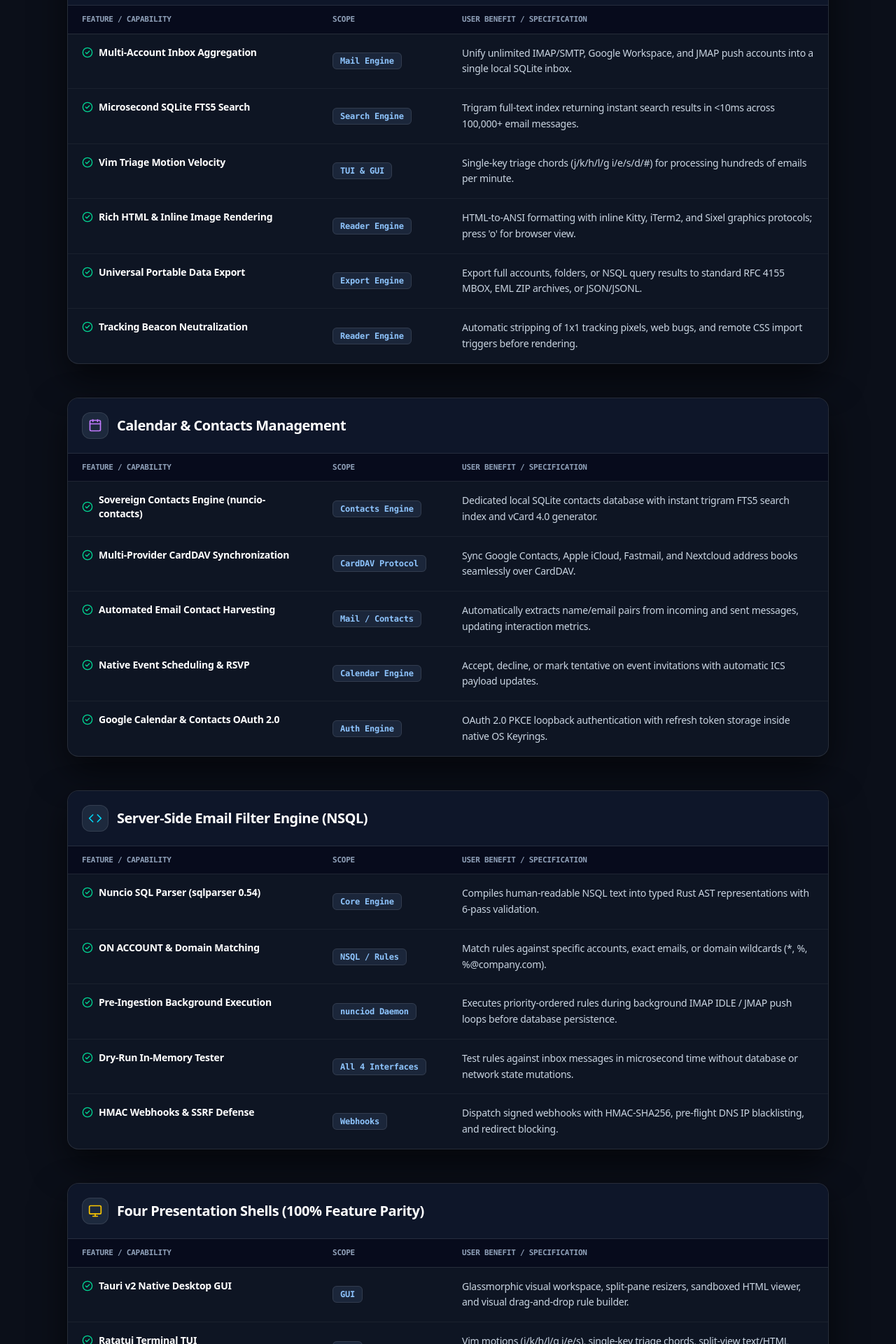
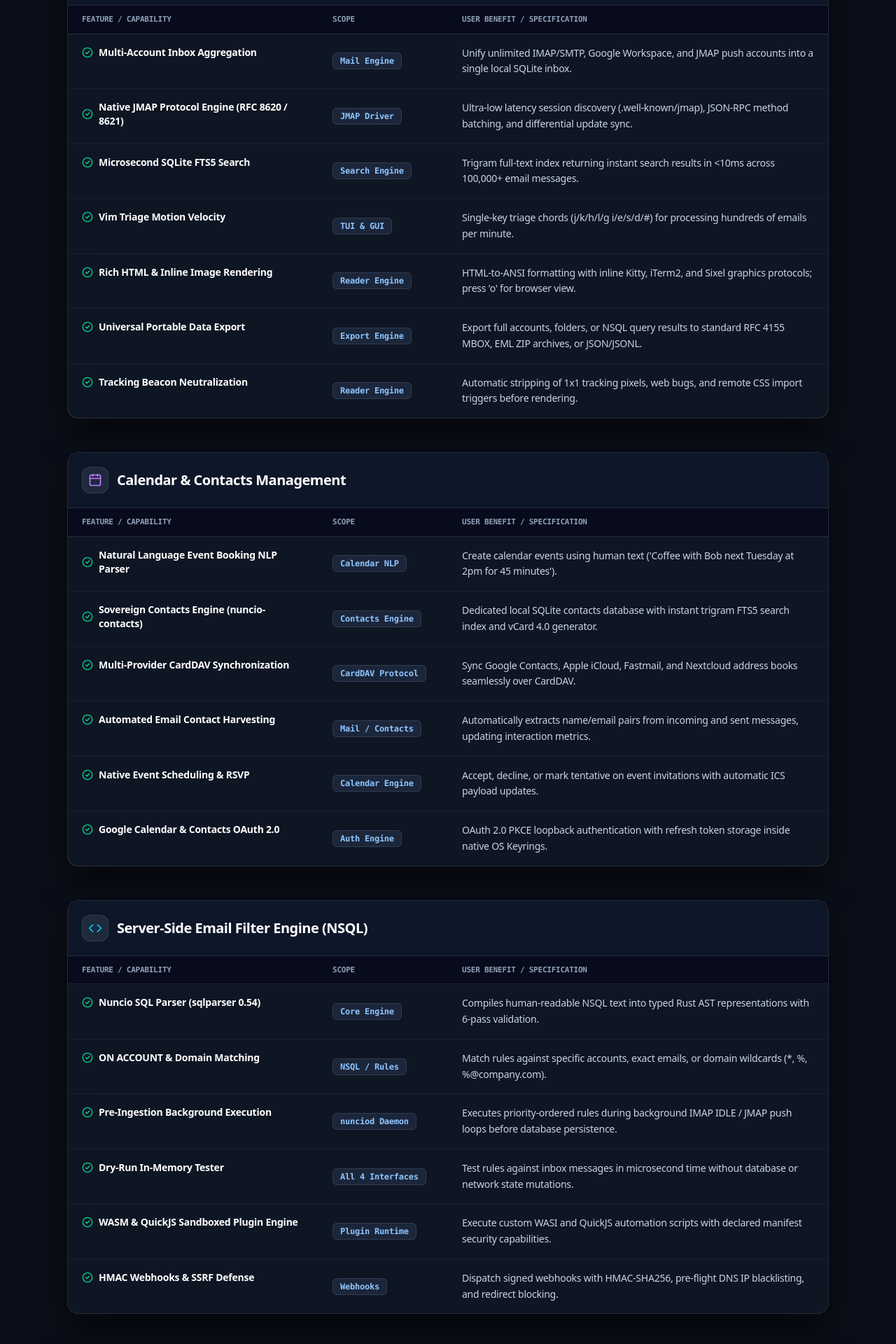
Before and after one commit to KofTwentyTwo/nuncio-website, a Next.js app: page /features in a window 1280 px wide. Shown: the part 460-2380 px from the top of the page at 70% size. Built offline with nearby package versions, Linux system fonts and the light colour scheme.

Commit message:
docs(features): update feature matrix documentation with JMAP, OpenPGP/SMIME, WASM Plugins, Local LLM, and NLP Calendar

```diff
--- a/src/app/features/page.tsx
+++ b/src/app/features/page.tsx
@@ -16,6 +16,7 @@ export default function FeaturesPage() {
       icon: <Mail className="w-5 h-5 text-blue-400" />,
       rows: [
         { feature: "Multi-Account Inbox Aggregation", scope: "Mail Engine", benefit: "Unify unlimited IMAP/SMTP, Google Workspace, and JMAP push accounts into a single local SQLite inbox." },
+        { feature: "Native JMAP Protocol Engine (RFC 8620 / 8621)", scope: "JMAP Driver", benefit: "Ultra-low latency session discovery (.well-known/jmap), JSON-RPC method batching, and differential update sync." },
         { feature: "Microsecond SQLite FTS5 Search", scope: "Search Engine", benefit: "Trigram full-text index returning instant search results in <10ms across 100,000+ email messages." },
         { feature: "Vim Triage Motion Velocity", scope: "TUI & GUI", benefit: "Single-key triage chords (j/k/h/l/g i/e/s/d/#) for processing hundreds of emails per minute." },
         { feature: "Rich HTML & Inline Image Rendering", scope: "Reader Engine", benefit: "HTML-to-ANSI formatting with inline Kitty, iTerm2, and Sixel graphics protocols; press 'o' for browser view." },
@@ -27,6 +28,7 @@ export default function FeaturesPage() {
       category: "Calendar & Contacts Management",
       icon: <Calendar className="w-5 h-5 text-purple-400" />,
       rows: [
+        { feature: "Natural Language Event Booking NLP Parser", scope: "Calendar NLP", benefit: "Create calendar events using human text ('Coffee with Bob next Tuesday at 2pm for 45 minutes')." },
         { feature: "Sovereign Contacts Engine (nuncio-contacts)", scope: "Contacts Engine", benefit: "Dedicated local SQLite contacts database with instant trigram FTS5 search index and vCard 4.0 generator." },
         { feature: "Multi-Provider CardDAV Synchronization", scope: "CardDAV Protocol", benefit: "Sync Google Contacts, Apple iCloud, Fastmail, and Nextcloud address books seamlessly over CardDAV." },
         { feature: "Automated Email Contact Harvesting", scope: "Mail / Contacts", benefit: "Automatically extracts name/email pairs from incoming and sent messages, updating interaction metrics." },
@@ -42,6 +44,7 @@ export default function FeaturesPage() {
         { feature: "ON ACCOUNT & Domain Matching", scope: "NSQL / Rules", benefit: "Match rules against specific accounts, exact emails, or domain wildcards (*, %, %@company.com)." },
         { feature: "Pre-Ingestion Background Execution", scope: "nunciod Daemon", benefit: "Executes priority-ordered rules during background IMAP IDLE / JMAP push loops before database persistence." },
         { feature: "Dry-Run In-Memory Tester", scope: "All 4 Interfaces", benefit: "Test rules against inbox messages in microsecond time without database or network state mutations." },
+        {feature: "WASM & QuickJS Sandboxed Plugin Engine", scope: "Plugin Runtime", benefit: "Execute custom WASI and QuickJS automation scripts with declared manifest security capabilities." },
         { feature: "HMAC Webhooks & SSRF Defense", scope: "Webhooks", benefit: "Dispatch signed webhooks with HMAC-SHA256, pre-flight DNS IP blacklisting, and redirect blocking." },
       ],
     },
@@ -59,6 +62,7 @@ export default function FeaturesPage() {
       category: "Native Model Context Protocol (MCP) AI Integration",
       icon: <Sparkles className="w-5 h-5 text-emerald-400" />,
       rows: [
+        { feature: "Autonomous Local LLM Summarization & Triage", scope: "Local AI Engine", benefit: "Offline Ollama/llama.cpp thread 3-bullet executive recaps, action item extraction, and smart replies." },
         { feature: "Claude Desktop & LLM Integration", scope: "MCP Protocol", benefit: "Connect Claude Desktop, Antigravity, and Cursor directly to local mail and calendar databases over stdio." },
         { feature: "McpAgentPolicy RBAC Gateway", scope: "MCP Security", benefit: "Enforce fine-grained capability flags (read_mail, send_mail, read_calendar), folder whitelists, and PII redaction." },
         { feature: "Automatic PII Redaction", scope: "MCP Enclave", benefit: "Automatic masking of Social Security Numbers, Credit Cards, and private credentials before payloads touch LLMs." },
@@ -68,6 +72,7 @@ export default function FeaturesPage() {
       category: "Sovereign Privacy, Security & Storage",
       icon: <Lock className="w-5 h-5 text-red-400" />,
       rows: [
+        { feature: "OpenPGP (RFC 3156) & S/MIME (RFC 8551) E2EE", scope: "E2EE Engine", benefit: "Native message signing, verification, encryption, and visual security badge rendering across all 4 UIs." },
         { feature: "AES-256-GCM Encryption at Rest", scope: "Storage", benefit: "Column-level encryption for email bodies and subject lines using PayloadCipher." },
         { feature: "age X25519 Attachment Ciphers", scope: "Storage", benefit: "Large binary attachment streams encrypted with age ciphers and 64KB chunk authentication." },
         { feature: "Memory Page Zeroing on Drop", scope: "Core Vault", benefit: "Keyring secrets and passphrase buffers locked in memory and zeroed out on drop via ZeroizeOnDrop." },
```
